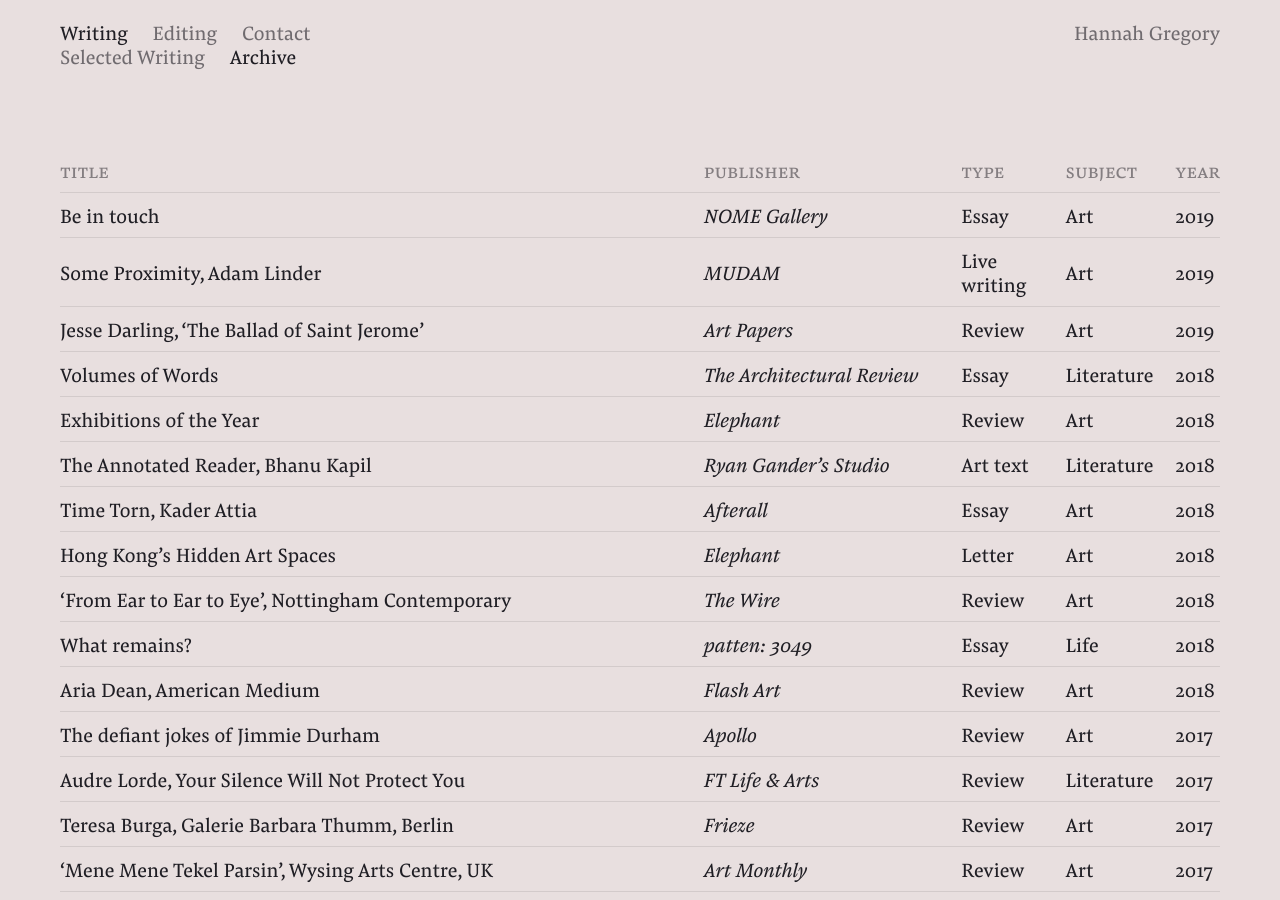
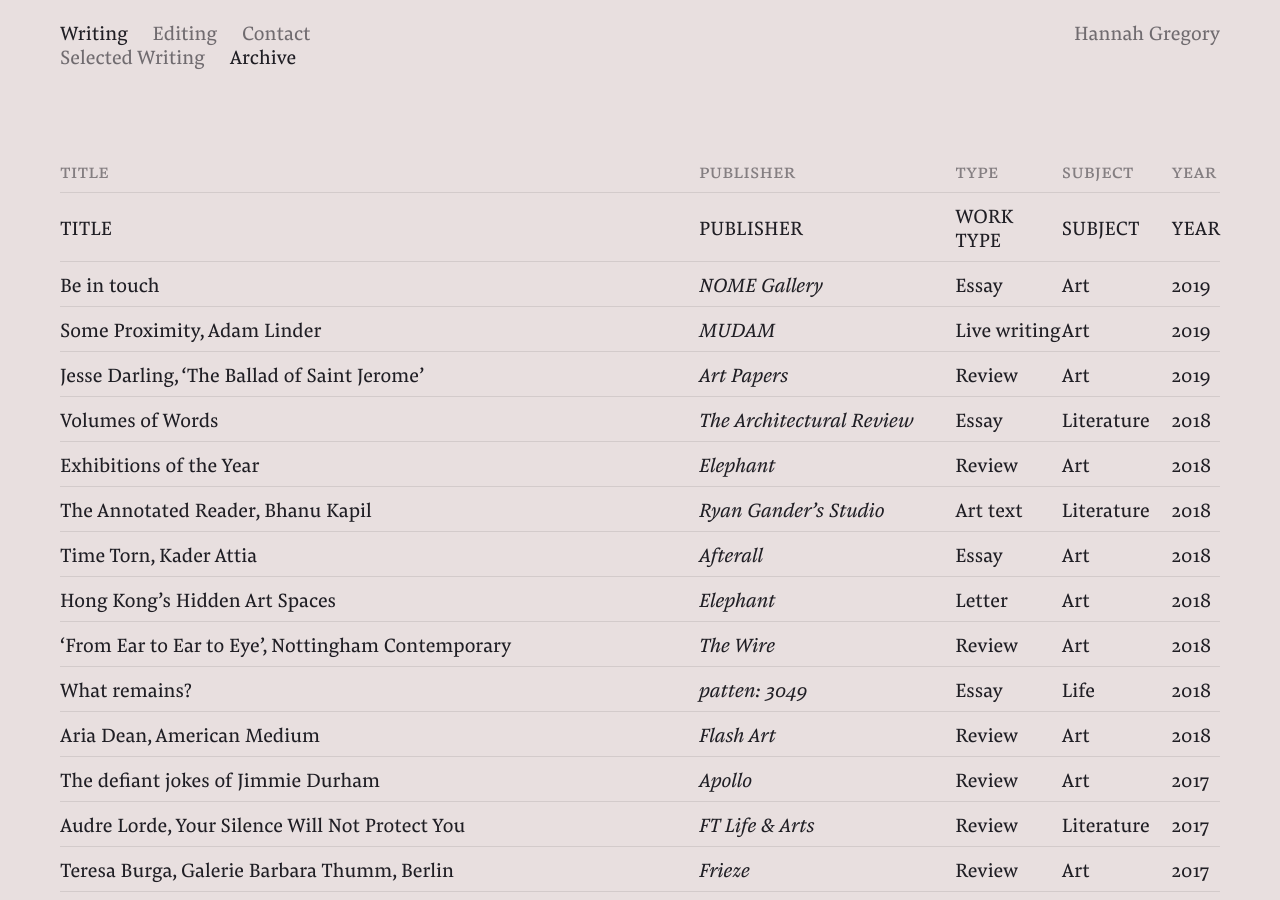
Before and after one commit to hg-site/hg-site.github.io, a Jekyll site: the page built from archive/index.markdown, in a window 1280 px wide and 900 px high. Built offline with Jekyll 4.4.1, drawn with Linux system fonts in a browser that asks for light colours; some of the changed text lies outside the part shown.

Commit message:
Updated Index

```diff
--- a/archive/index.markdown
+++ b/archive/index.markdown
@@ -15,6 +15,14 @@
 </tr>
 </thead>
 <tbody class="list">
+
+<tr data-href="https://www.patreon.com/posts/berlin-isnt-new-28469271">
+	<td class="Berlin Isn't the New Berlin">TITLE</td>
+	<td class="Study Hall">PUBLISHER</td>
+	<td class="Essay">WORK TYPE</td>
+	<td class="Places">SUBJECT</td>
+	<td class="2019">YEAR</td>
+</tr>
 
 <tr data-href="http://nomegallery.com/chapter/be-in-touch/?exh=2444&order=0&fbclid=IwAR2QN5v4raWqVgeE-aDUYPn-RhFJSer4jSGR8NXeU2o8dPZOB3WaN-jY8f0">
 	<td class="title">Be in touch</td>
@@ -602,7 +610,7 @@
 	<td class="title">The Buzz in Budapest</td>
 	<td class="publisher">Condé Nast Traveller</td>
 	<td class="type">Feature</td>
-	<td class="subject">Travel</td>
+	<td class="subject">Places</td>
 	<td class="year">2012</td>
 </tr>
 
@@ -667,7 +675,7 @@
 	<td class="title">The Paris High-Line</td>
 	<td class="publisher">Metropolitan Magazine</td>
 	<td class="type">Feature</td>
-	<td class="subject">Travel</td>
+	<td class="subject">Places</td>
 	<td class="year">2012</td>
 </tr>
 
```
